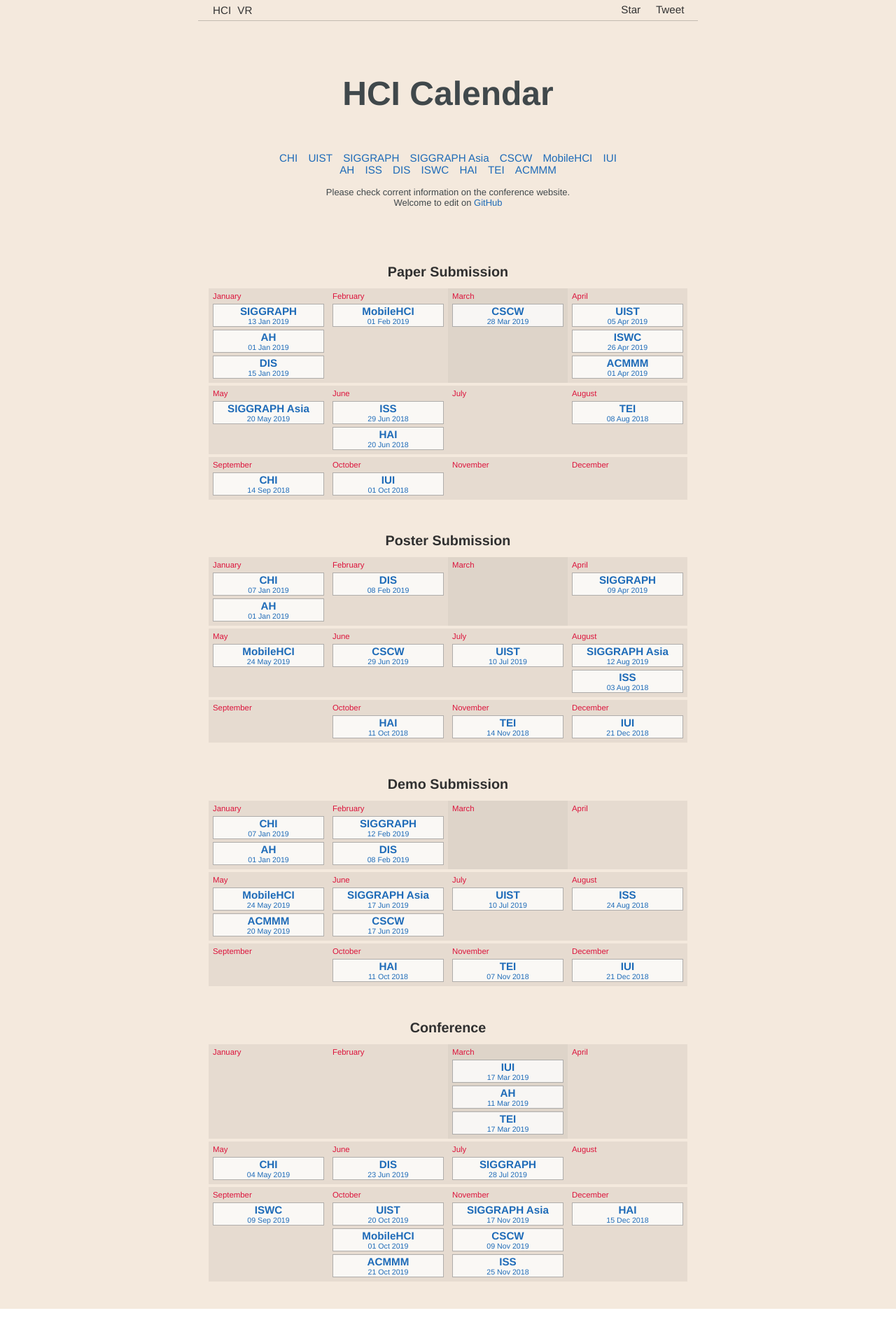
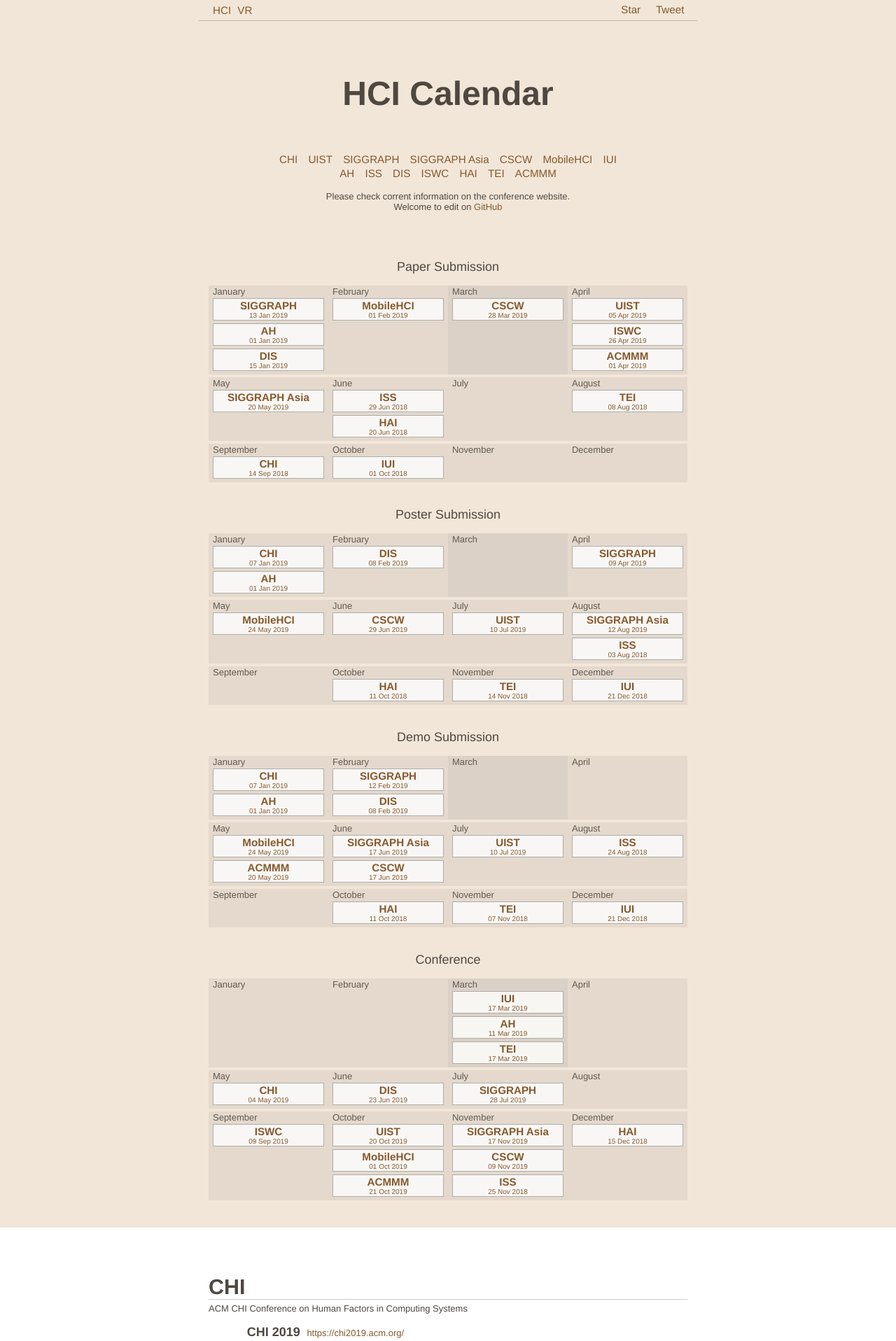
Before and after one commit to hci-calendar/hci-calendar.github.io, a Jekyll site: the page built from _pages/hci.md, in a window 1280 px wide. Shown: the top 1916 px of the page at 70% size. Built offline with Jekyll 4.4.1, drawn with Linux system fonts in a browser that asks for light colours; comment, search, counter and statistics services are not loaded.

Commit message:
color and size

```diff
--- a/_sass/calendar.scss
+++ b/_sass/calendar.scss
@@ -1,20 +1,17 @@
 .month {
   list-style-type: none;
   margin: 0; padding: 0;
-
+  a {text-decoration: none;}
   h1 {
-    font-size: 1.3em;
-    padding: 0.6em;
+    font-size: large;
     text-align: center;
-    margin-bottom: 0;
-    font-weight: bold;
+    font-weight: normal;
   }
   h3 {
-    font-size: 0.75em;
-    color: crimson;
+    font-size: small;
+    color: $highlight-color;
     font-weight: normal;
-    margin: 0;
-    padding: 3px 0;
+    margin: 0; padding: 0; padding-bottom: 2px;
     text-overflow: ellipsis;
     overflow: hidden;
     white-space: nowrap;
@@ -28,7 +25,7 @@
   }
   ul.table li {
     list-style: none;
-    padding: 2px 6px 2px 6px;
+    padding: 1px 6px 1px 6px;
     width: 25%;
     background: rgba(0, 0, 0, 0.06);
     margin-bottom: 4px;
@@ -46,8 +43,6 @@
     background: rgba(255, 255, 255, 0.8);
     display: list-item;
     width: 100%;
-    padding: 1px;
-    margin-top: 2px;
     text-align: center;
   }
   ul.table li ul li:hover {
@@ -58,11 +53,11 @@
     display: block;
   }
   .name {
-    font-size: 1em;
+    font-size: normal;
     font-weight: bold;
   }
   .date {
-  font-size: 0.7em;
+  font-size: x-small;
   }
 }
 
@@ -74,31 +69,31 @@
   margin-bottom: 5em;
 
   h1 {
-    border-bottom: 1px solid #ccc;
+    border-bottom: 1px solid $underline-border-color;
     margin-bottom: 0.1em;
   }
   p.longname {
     padding: 0.1em 0em;
     margin: 0;
-    font-size: 0.9em;
+    font-size: small;
   }
   p.yearitem {
-    margin: 0 10%;
+    margin: 0 $progress-side-margin;
     @include small {
       margin: 0 0%;
     }
     padding: 1em 0 0.5em 0;
   }
   span.year {
-  font-size: 1.2em;
+  font-size: large;
   font-weight: bold;
   margin-right: 0.3em;
   }
   a.link {
-    font-size: 0.9em;
+    font-size: small;
   }
   span.yearinfo {
-    font-size: 0.9em;
+    font-size: small;
   }
 }
 
@@ -107,14 +102,14 @@
 
   ul {
     list-style-type: none;
-    margin: 0 10%;
+    margin: 0 $progress-side-margin;
     @include small {
       margin: 0 0%;
     }
     padding: 0;
   }
   ul li {
-    margin-bottom: 4px;
+    margin-bottom: 3px;
     padding: 0;
     background: rgba(0, 0, 0, 0.04);
   }
@@ -127,16 +122,16 @@
   margin: 0; padding: 0;
   }
   .title {
-    width: 30%;
+    width: 33%;
     float: left;
     text-align: center;
-    padding: 3px;
+    padding: 1px;
     text-overflow: ellipsis;
     overflow: hidden;
     white-space: nowrap;
   }
   .date {
-    width: 70%;
+    width: 67%;
     text-align: right;
   }
 }
@@ -169,10 +164,9 @@
     text-align: right;
 
     p {
-      color: rgba(0, 0, 0, 0.8);
       font-weight: bold;
       font-size: small;
-      padding: 3px;
+      padding: 1px; padding-right: 3px;
       text-overflow: ellipsis;
       overflow: hidden;
       white-space: nowrap;
--- a/_sass/theme-default.scss
+++ b/_sass/theme-default.scss
@@ -51,9 +51,19 @@ a {
 .section-title {
   text-align: center;
   background: $background-color;
-  h1 {font-size: 3rem; padding: 0.5em;}
-  ul {list-style-type: none; padding: 0 15% 0 15%;}
-  li {display: inline-block; margin: 0 0.5em 0 0.5em; white-space: nowrap;}
+  h1 {
+    font-size: 3rem;
+    padding: 0.5em;
+  }
+  ul {
+    list-style-type: none;
+    padding: 0 15% 0 15%;
+  }
+  li {
+    display: inline-block;
+    margin: 0.1em 0.5em 0.1em 0.5em;
+    white-space: nowrap;
+  }
   p {font-size: small;}
 }
 .section-month {
@@ -88,11 +98,10 @@ a {
 .container-header {
   padding: 0.3em 1em;
   display: table;
-  border-bottom: 1px solid rgba(0, 0, 0, 0.2);
+  border-bottom: 1px solid $underline-border-color;
   a {
     text-decoration: none;
     margin: 0 0.3em;
-    color: #333;
   }
   .header-links {
     padding: 0.1em;
@@ -126,7 +135,6 @@ a {
     margin-top: 2rem;
     margin-bottom: 1rem;
     font-weight: bold;
-    color: $section-headings-color;
   }
 }
 
--- a/_sass/variables.scss
+++ b/_sass/variables.scss
@@ -5,13 +5,19 @@ $medium-container-width: 35em !default;
 $medium-breakpoint: 33em !default;
 
 // Color
-$progress-bar-color: #F4D0AA !default;
+$base-hue: 30;
+$base-sat: 50%;
+$progress-bar-color: hsl($base-hue, $base-sat, 80%) !default;
+$underline-border-color: rgba(0, 0, 0, 0.2) !default;
 
 // Background
-$background-color: #F4E9DD !default;
-$background-color-secondary: #FFFFFF !default;
+$background-color: hsl($base-hue, $base-sat, 90%) !default;
+$background-color-secondary: white !default;
 
 // Text
-$section-headings-color: #303030 !default;
-$body-text-color: #40484b !default;
-$body-link-color: #1e6bb8 !default;
+$body-text-color: #4e4840 !default;
+$body-link-color: hsl($base-hue, $base-sat, 35%) !default;
+$highlight-color: hsl($base-hue, 10%, 35%) !default;
+
+// Size
+$progress-side-margin: 8% !default;
```
